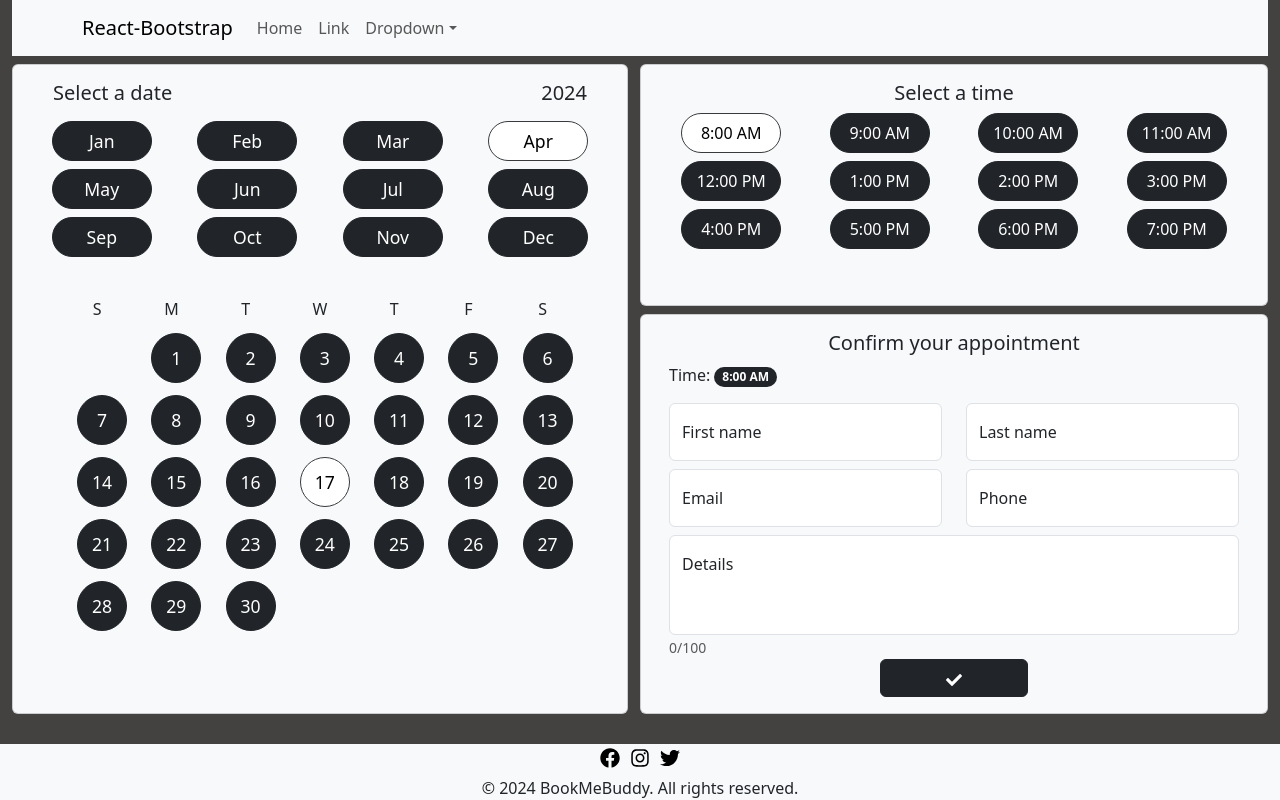
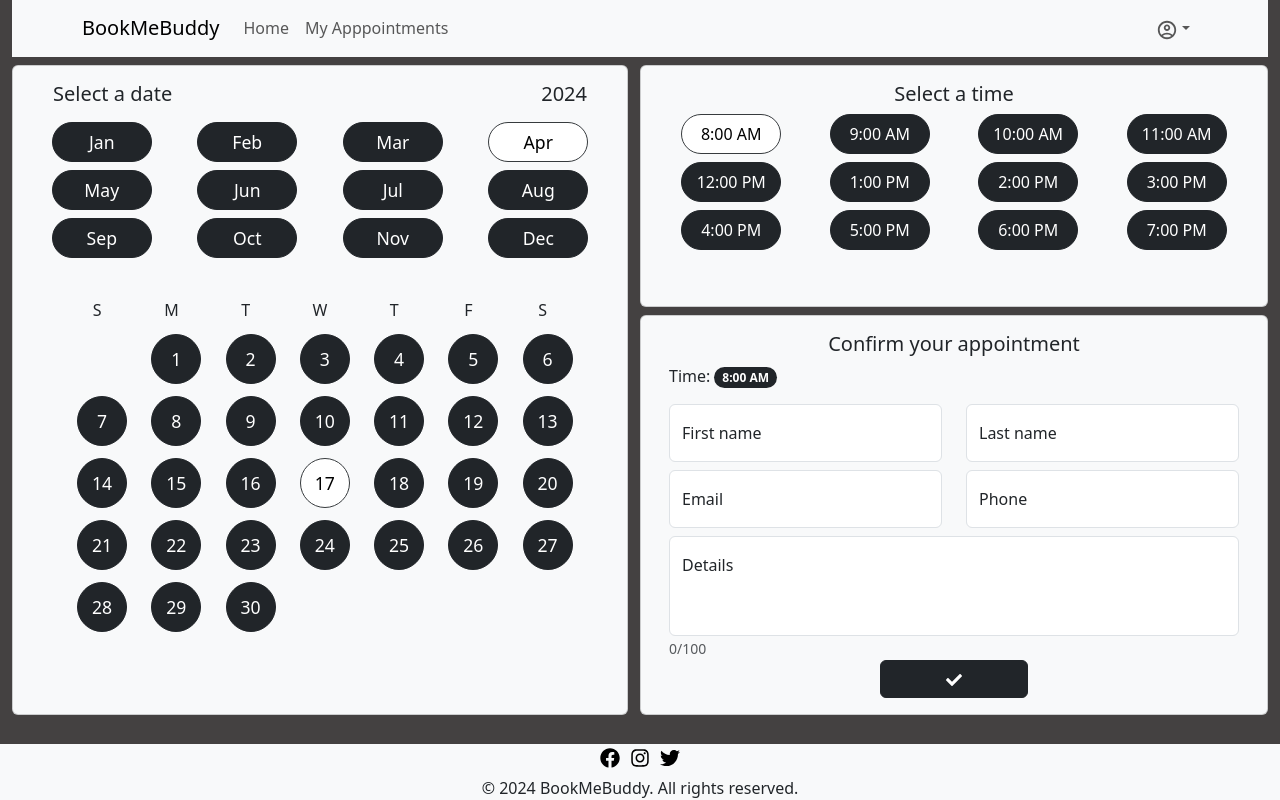
Before and after one commit to Booking-Management-System-App/booking-management-frontend, a React (Vite) app: page / in a window 1280 px wide. Built offline with nearby package versions, Linux system fonts and the light colour scheme.

Commit message:
Add Routing, Finalize navbar look and feel

```diff
--- a/package.json
+++ b/package.json
@@ -17,7 +17,8 @@
     "react": "^18.2.0",
     "react-bootstrap": "^2.10.2",
     "react-dom": "^18.2.0",
-    "react-icons": "^5.2.1"
+    "react-icons": "^5.2.1",
+    "react-router-dom": "^6.23.1"
   },
   "devDependencies": {
     "@types/react": "^18.2.66",
--- a/src/App.jsx
+++ b/src/App.jsx
@@ -1,81 +1,11 @@
-import { useState } from 'react';
-import './App.css';
-//import api from './api/axiosConfig';
+import Routes from './Routes';
 
-import Container from 'react-bootstrap/Container';
-import Row from 'react-bootstrap/Row';
-import Col from 'react-bootstrap/Col';
-import Nav from 'react-bootstrap/Nav';
-import Navbar from 'react-bootstrap/Navbar';
-import NavDropdown from 'react-bootstrap/NavDropdown';
-
-import DateSelection from './components/DateSelection';
-import TimeSelection from './components/TimeSelection';
-import ConfirmAppointmentCard from './components/ConfirmAppointmentCard';
-import Footer from './components/Footer';
-
-function App() {
-
-  const times = [
-    "8:00 AM",
-    "9:00 AM",
-    "10:00 AM",
-    "11:00 AM",
-    "12:00 PM",
-    "1:00 PM",
-    "2:00 PM",
-    "3:00 PM",
-    "4:00 PM",
-    "5:00 PM",
-    "6:00 PM",
-    "7:00 PM",
-  ];
-
-  const [selectedTime, setSelectedTime] = useState(times[0]);
-
+const App = () => {
   return (
-    <>
-      <Container fluid className="app-container">
-        <Navbar expand="lg" className="bg-body-tertiary">
-          <Container>
-            <Navbar.Brand href="#home">React-Bootstrap</Navbar.Brand>
-            <Navbar.Toggle aria-controls="basic-navbar-nav" />
-            <Navbar.Collapse id="basic-navbar-nav">
-              <Nav className="me-auto">
-                <Nav.Link href="#home">Home</Nav.Link>
-                <Nav.Link href="#link">Link</Nav.Link>
-                <NavDropdown title="Dropdown" id="basic-nav-dropdown">
-                  <NavDropdown.Item href="#action/3.1">Action</NavDropdown.Item>
-                  <NavDropdown.Item href="#action/3.2">
-                    Another action
-                  </NavDropdown.Item>
-                  <NavDropdown.Item href="#action/3.3">Something</NavDropdown.Item>
-                  <NavDropdown.Divider />
-                  <NavDropdown.Item href="#action/3.4">
-                    Separated link
-                  </NavDropdown.Item>
-                </NavDropdown>
-              </Nav>
-            </Navbar.Collapse>
-          </Container>
-        </Navbar>
-        <Row className="mh-100">
-          <Col xs={6} className="d-flex flex-column">
-            <DateSelection />
-          </Col>
-          <Col xs={6} className="d-flex flex-column pe-4 justify-content-between">
-            <Row className="timeSelectionRow h-50">
-              <TimeSelection selectedTime={selectedTime} setSelectedTime={setSelectedTime} times={times} />
-            </Row>
-            <Row className="confirmAppointmentRow">
-              <ConfirmAppointmentCard selectedTime={selectedTime}/>
-            </Row>
-          </Col>
-        </Row>
-      </Container>
-      <Footer />
-    </>
-  )
-}
+      <div className="page-container">
+          <Routes />
+      </div>
+  );
+};
 
 export default App;
--- /dev/null
+++ b/src/Routes.jsx
@@ -0,0 +1,20 @@
+import {
+  createBrowserRouter,
+  RouterProvider,
+} from "react-router-dom";
+import BookAppointmentsPage from "./pages/BookAppointmentsPage";
+
+const BrowserRouter = createBrowserRouter([
+  {
+    path: "/",
+    element: <BookAppointmentsPage />,
+  },
+]);
+
+const Routes = () => {
+  return (
+      <RouterProvider router={BrowserRouter} />
+  );
+}
+
+export default Routes;
--- /dev/null
+++ b/src/components/NavigationBar.jsx
@@ -0,0 +1,46 @@
+import { useState } from 'react';
+//import PropTypes from 'prop-types';
+//import api from '../api/axiosConfig';
+
+import Container from 'react-bootstrap/Container';
+import Nav from 'react-bootstrap/Nav';
+import Navbar from 'react-bootstrap/Navbar';
+import NavDropdown from 'react-bootstrap/NavDropdown';
+import Button from 'react-bootstrap/Button';
+import { MdOutlineAccountCircle } from "react-icons/md";
+
+function NavigationBar() {
+
+  const [loggedIn,] = useState(true);
+
+  return (
+    <>
+      <Navbar expand="lg" className="bg-body-tertiary">
+          <Container>
+            <Navbar.Brand href="#home">BookMeBuddy</Navbar.Brand>
+            <Navbar.Toggle aria-controls="basic-navbar-nav" />
+            <Navbar.Collapse id="basic-navbar-nav">
+              <Nav className="me-auto">
+                <Nav.Link href="#home">Home</Nav.Link>
+                <Nav.Link href="#myAppointments">My Apppointments</Nav.Link>
+              </Nav>
+              <Nav className="ms-auto">
+                {loggedIn ? (
+                  <NavDropdown title={<MdOutlineAccountCircle size={22} />} id="basic-nav-dropdown">
+                    <NavDropdown.Item href="#profile">Profile</NavDropdown.Item>
+                    <NavDropdown.Item href="#settings">Settings</NavDropdown.Item>
+                    <NavDropdown.Divider />
+                    <NavDropdown.Item href="#logout">Logout</NavDropdown.Item>
+                  </NavDropdown>
+                ) : (
+                  <Nav.Link href="#login" className="me-0 p-0"><Button variant="dark">Login</Button></Nav.Link>
+                )}
+              </Nav>
+            </Navbar.Collapse>
+          </Container>
+        </Navbar>
+    </>
+  );
+}
+
+export default NavigationBar;
--- /dev/null
+++ b/src/pages/BookAppointmentsPage.jsx
@@ -0,0 +1,57 @@
+import { useState } from 'react';
+import '../App.css';
+//import api from './api/axiosConfig';
+
+import Container from 'react-bootstrap/Container';
+import Row from 'react-bootstrap/Row';
+import Col from 'react-bootstrap/Col';
+
+import NavigationBar from '../components/NavigationBar';
+import DateSelection from '../components/DateSelection';
+import TimeSelection from '../components/TimeSelection';
+import ConfirmAppointmentCard from '../components/ConfirmAppointmentCard';
+import Footer from '../components/Footer';
+
+function BookAppointmentsPage() {
+
+  const times = [
+    "8:00 AM",
+    "9:00 AM",
+    "10:00 AM",
+    "11:00 AM",
+    "12:00 PM",
+    "1:00 PM",
+    "2:00 PM",
+    "3:00 PM",
+    "4:00 PM",
+    "5:00 PM",
+    "6:00 PM",
+    "7:00 PM",
+  ];
+
+  const [selectedTime, setSelectedTime] = useState(times[0]);
+
+  return (
+    <>
+      <Container fluid className="app-container">
+        <NavigationBar />
+        <Row className="mh-100">
+          <Col xs={6} className="d-flex flex-column">
+            <DateSelection />
+          </Col>
+          <Col xs={6} className="d-flex flex-column pe-4 justify-content-between">
+            <Row className="timeSelectionRow h-50">
+              <TimeSelection selectedTime={selectedTime} setSelectedTime={setSelectedTime} times={times} />
+            </Row>
+            <Row className="confirmAppointmentRow">
+              <ConfirmAppointmentCard selectedTime={selectedTime}/>
+            </Row>
+          </Col>
+        </Row>
+      </Container>
+      <Footer />
+    </>
+  )
+}
+
+export default BookAppointmentsPage;
```
Also changed, not shown: 1 other file (tests, documents, lock files or other folders).
